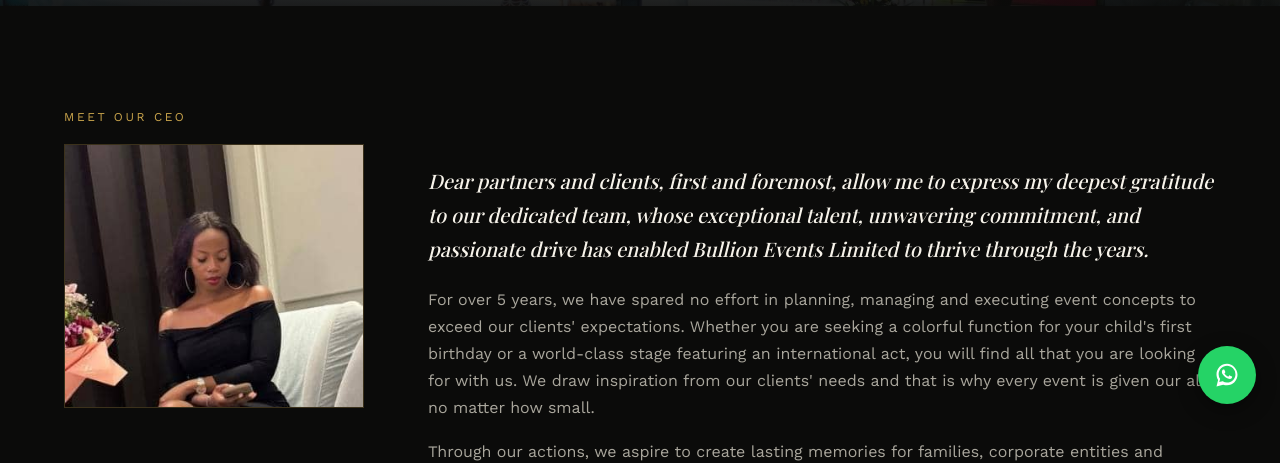
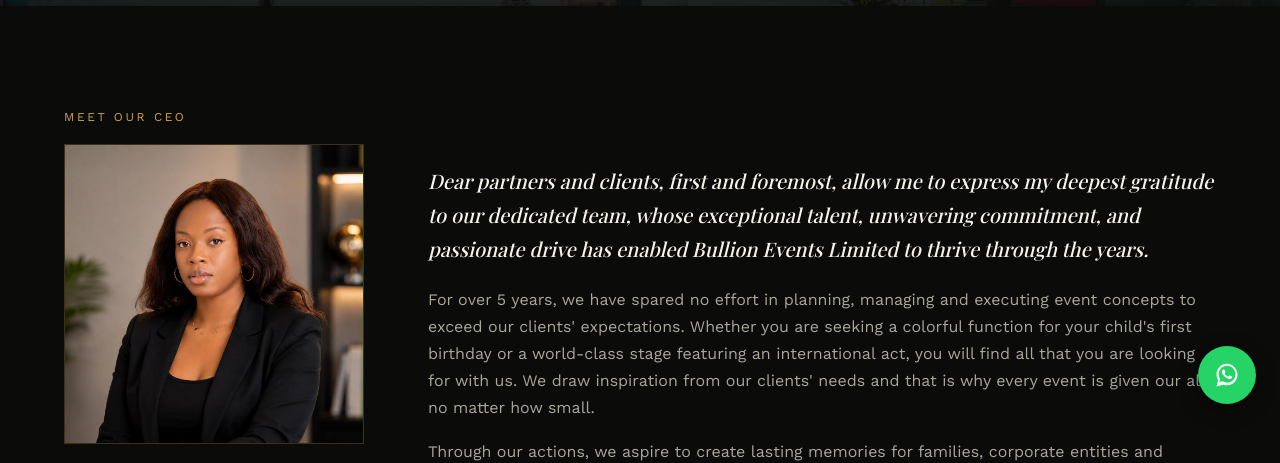
Before and after one commit to marthaea/Bullion_Events, a plain HTML site: page about.html in a window 1280 px wide. Shown: the part 372-835 px from the top of the page. Drawn offline with nearby package versions, Linux system fonts and the light colour scheme; files whose address does not match are found by name.

Commit message:
Update CEO photo in about.html

```diff
--- a/about.html
+++ b/about.html
@@ -75,7 +75,7 @@
 			<span class="bul-eyebrow">Meet Our CEO</span>
 			<div class="bul-ceo">
 				<div class="bul-ceo__photo">
-					<img src="CEO.jpg" alt="Mercy Kansiime, CEO of Bullion Events">
+					<img src="IMG-20260801-WA0013.jpg" alt="Mercy Kansiime, CEO of Bullion Events">
 				</div>
 				<div class="bul-ceo__body">
 					<p>Dear partners and clients, first and foremost, allow me to express my deepest gratitude to our dedicated team, whose exceptional talent, unwavering commitment, and passionate drive has enabled Bullion Events Limited to thrive through the years.</p>
```
